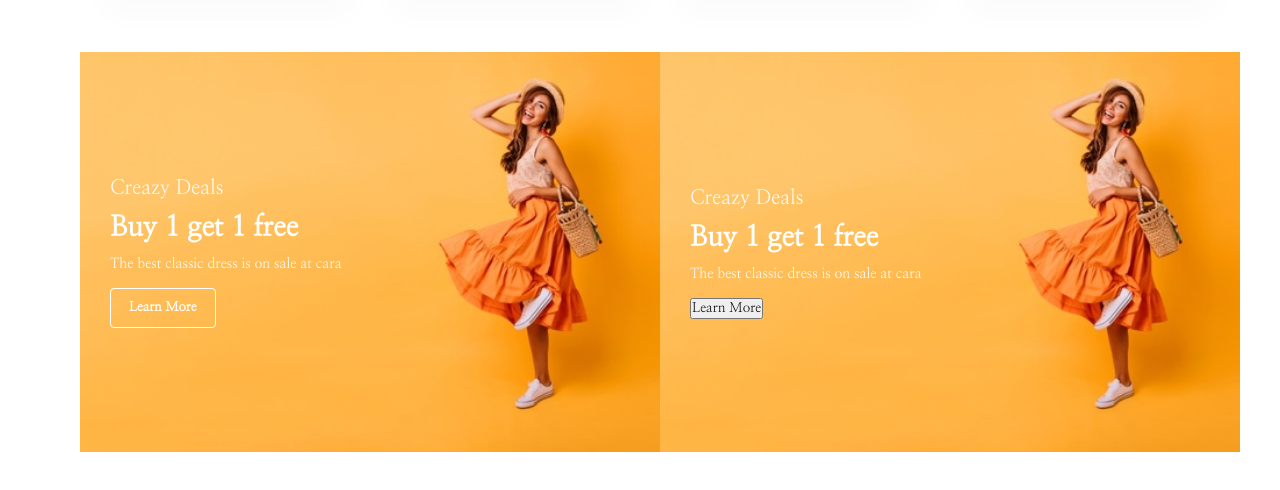
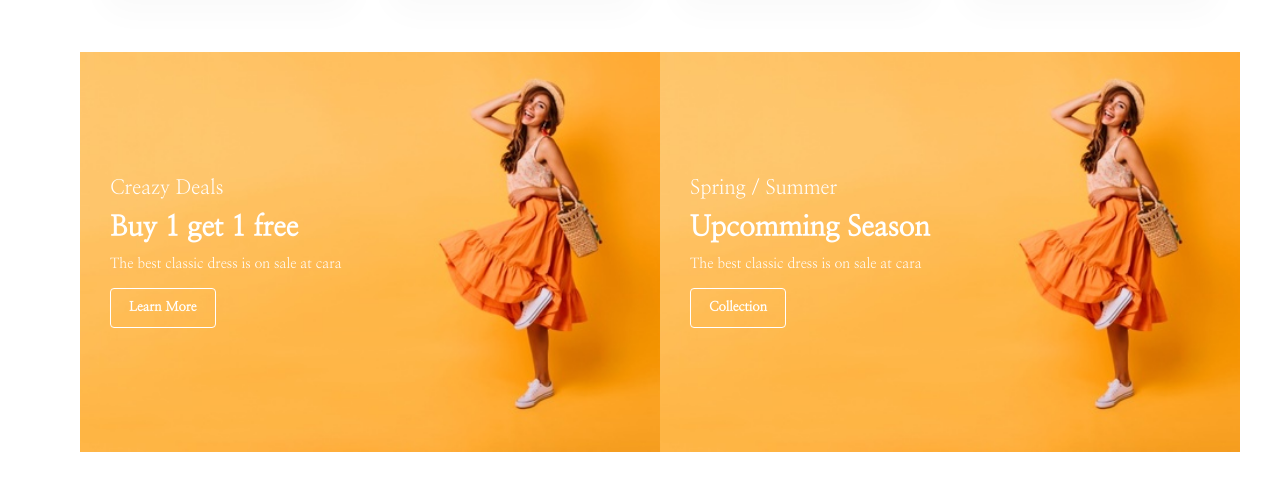
Before and after one commit to kbrsrkl1/Ecommerce-Website, a plain HTML site: page index.html in a window 1280 px wide. Shown: the part 4009-4499 px from the top of the page. Drawn offline with nearby package versions, Linux system fonts and the light colour scheme.

Commit message:
first commit

```diff
--- a/index.html
+++ b/index.html
@@ -43,7 +43,7 @@
         <img src="/img/slider/pexels-antonio-sokic-3839432.jpg" height="100%" width="200%">
         <div class="text">
             <div class="text-inner">
-                <a href="sayfa3.html" style="text-decoration: none" target="_self" ><h3>MAN</h3></a>
+                <a href="sayfa3.html" style="text-decoration: none" target="_self" ><h3>MEN</h3></a>
                <P>Lorem ipsum dolor sit amet consectetur adipisicing elit.
                  Dolorem iusto, a quos nostrum aperiam quas officia deserunt
                  at corrupti harum ut odio facere rerum illo tempora quod? Suscipit,
@@ -56,7 +56,7 @@
         <img src="/img/slider/woman .jpg" height="100%" width="200%">
         <div class="text">
             <div class="text-inner">
-                <a href="sayfa4.html" style="text-decoration: none" target="_self" ><h3>WOMAN</h3></a>
+                <a href="sayfa4.html" style="text-decoration: none" target="_self" ><h3>WOMEN</h3></a>
                <P>Lorem ipsum dolor sit amet consectetur adipisicing elit.
                  Dolorem iusto, a quos nostrum aperiam quas officia deserunt
                  at corrupti harum ut odio facere rerum illo tempora quod? Suscipit,
@@ -476,11 +476,11 @@
         <span>The best classic dress is on sale at cara</span>
         <button class="white">Learn More</button>
     </div>
-    <div class="banner-box">
-        <h4>Creazy Deals</h4>
-        <h2>Buy 1 get 1 free</h2>
+    <div class="banner-box banner-box2">
+        <h4>Spring / Summer</h4>
+        <h2>Upcomming Season</h2>
         <span>The best classic dress is on sale at cara</span>
-        <button>Learn More</button>
+        <button class="white">Collection</button>
     </div>
 </section>
 
```
